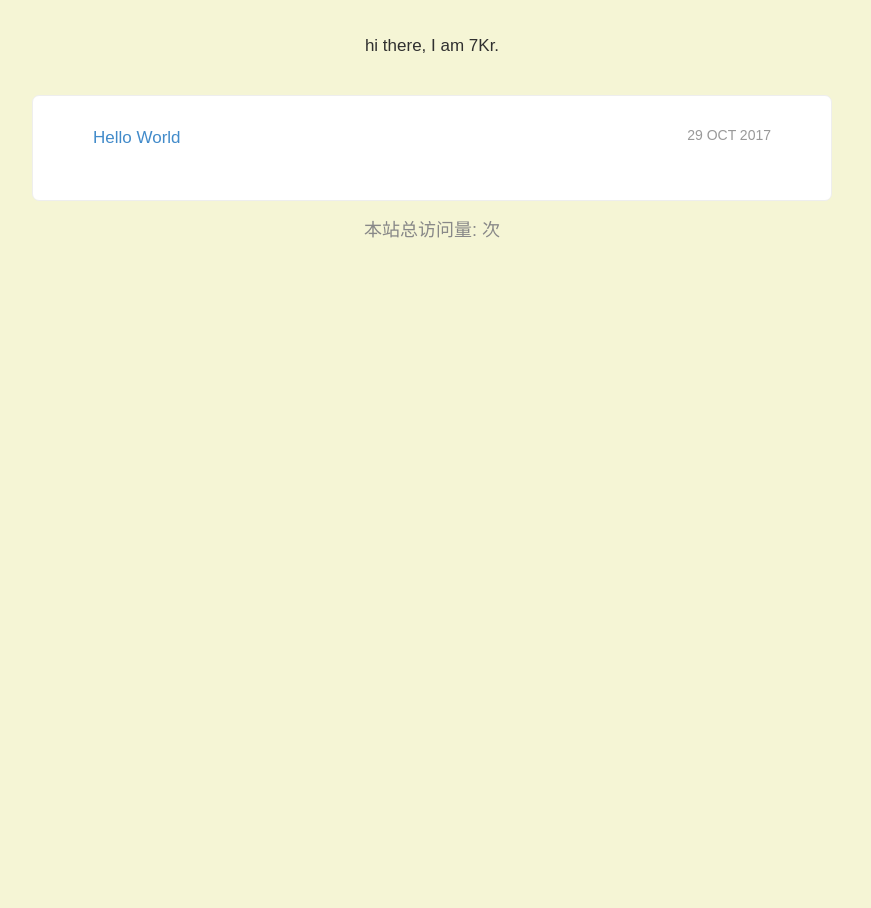
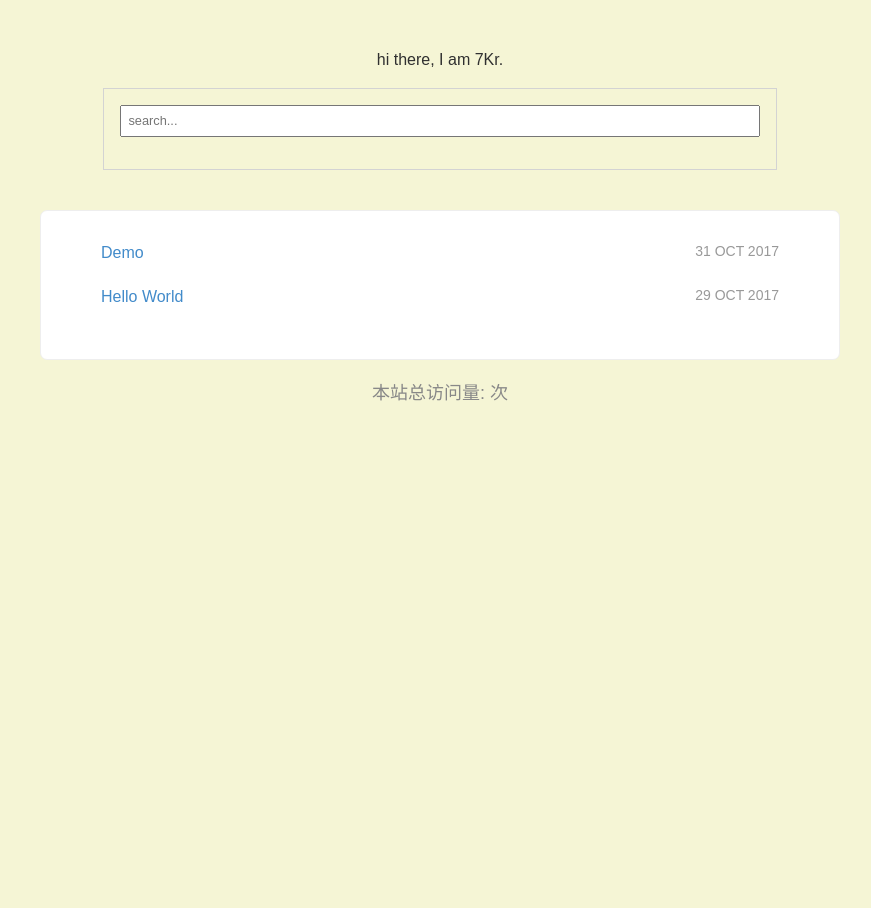
Before and after one commit to 7kr/7kr.github.io, a Jekyll site: the page built from index.html, in a window 1280 px wide. Shown: the whole page, without its empty margins (208-1079 px from the left). Built offline with Jekyll 4.4.1, drawn with Linux system fonts in a browser that asks for light colours; comment, search, counter and statistics services are not loaded.

Commit message:
update base scss syn and search input without npm

```diff
--- a/_config.yml
+++ b/_config.yml
@@ -13,19 +13,6 @@
 # you will see them accessed via {{ site.title }}, {{ site.email }}, and so on.
 # You can create any custom variable you would like, and they will be accessible
 # in the templates via {{ site.myvariable }}.
-title: 7Kr
-email: openkr@aliyun.com
-description: >- # this means to ignore newlines until "baseurl:"
-  do better today
-baseurl: "/7kr.github.io" # the subpath of your site, e.g. /blog
-url: "" # the base hostname & protocol for your site, e.g. http://example.com
-github_username:  7Kr
-
-# Build settings
-markdown: kramdown
-# theme: minima
-plugins:
-  - jekyll-feed
 
 # Exclude from processing.
 # The following items will not be processed, by default. Create a custom list
@@ -40,5 +27,20 @@ plugins:
 #   - vendor/ruby/
 
 # define my blog config
+title: 7Kr
+email: openkr@aliyun.com
+description: >- # this means to ignore newlines until "baseurl:"
+  do better today
+baseurl: "/7kr.github.io" # the subpath of your site, e.g. /blog
+url: "" # the base hostname & protocol for your site, e.g. http://example.com
+github_username:  7Kr
+# Build settings
+markdown: kramdown
+# theme: minima
+plugins:
+  - jekyll-feed
+# jekyll sass
 sass:
     sass_dir: _sass
+ # This will require each of these gems automatically.
+gems: []
--- a/_includes/footer.html
+++ b/_includes/footer.html
@@ -0,0 +1,4 @@
+<footer class="footer_pv">
+  <!-- <p>Total <span id="busuanzi_value_site_pv"></span> views，您是本站的第<span id="busuanzi_value_site_uv"></span>个小伙伴，<span id="busuanzi_value_page_pv"></span> Hits</p><br/> -->
+  <span id="busuanzi_container_site_pv">本站总访问量: <span id="busuanzi_value_site_pv"></span>次</span>
+</footer>
--- /dev/null
+++ b/_includes/head.html
@@ -0,0 +1,33 @@
+<head>
+  <meta charset="utf-8">
+  <meta name="viewport" content="width=device-width initial-scale=1" />
+  <meta http-equiv="X-UA-Compatible" content="IE=edge">
+  <meta name="viewport" content="width=device-width initial-scale=1, maximum-scale=1, user-scalable=no" />
+  <title>{% if page.title %}{{ page.title }}{% else %}{{ site.title }}{% endif %}</title>
+  <meta name="description" content="{{ site.description }}">
+
+  <link rel="stylesheet" href="{{ "/css/main.css" | prepend: site.baseurl }}">
+  <!-- <link rel="canonical" href="{{ page.url | replace:'index.html','' | prepend: site.baseurl | prepend: site.url }}"> -->
+  <!-- pv -->
+  <script async src="//dn-lbstatics.qbox.me/busuanzi/2.3/busuanzi.pure.mini.js"></script>
+  <!-- search -->
+  <script src="https://cdn.bootcss.com/simple-jekyll-search/1119c1a/jekyll-search.min.js"></script>
+
+  <style type="text/css">
+    #search-demo-container {
+      max-width: 40em;
+      padding: 1em;
+      margin: 1em auto;
+      border: 1px solid lightgrey;
+    }
+    #search-input {
+      display: inline-block;
+      padding: .5em;
+      width: 100%;
+      font-size: 0.8em;
+      -webkit-box-sizing: border-box;
+      -moz-box-sizing: border-box;
+      box-sizing: border-box;
+    }
+  </style>
+</head>
--- /dev/null
+++ b/_includes/header.html
@@ -0,0 +1,6 @@
+<header>
+    <div id="bg-imgs">
+      <a class="logo"></a>
+      <p>hi there, I am 7Kr.</p>
+    </div>
+  </header>
--- a/_layouts/default.html
+++ b/_layouts/default.html
@@ -1,24 +1,21 @@
 <!DOCTYPE html>
   <html>
-    <head>
-      <meta http-equiv="content-type" content="text/html; charset=utf-8" />
-      <link rel="stylesheet" href="{{ site.baseurl }}//css/main.css">
-      <script async src="//dn-lbstatics.qbox.me/busuanzi/2.3/busuanzi.pure.mini.js"></script>
-      <title>{{ page.title }}</title>
-    </head>
+
+    {% include head.html %}
+
     <body>
-      <header>
-        <div id="bg-imgs">
-          <a class="logo"></a>
-          <p>hi there, I am 7Kr.</p>
-        </div>
-      </header>
+
+      {% include header.html %}
+
+      <div id="search-demo-container">
+          <input type="text" id="search-input" placeholder="search...">
+          <ul id="results-container"></ul>
+      </div>
+
       <div id="container">
         {{ content }}
       </div>
-      <footer class="footer_pv">
-        <!-- <p>Total <span id="busuanzi_value_site_pv"></span> views，您是本站的第<span id="busuanzi_value_site_uv"></span>个小伙伴，<span id="busuanzi_value_page_pv"></span> Hits</p><br/> -->
-        <span id="busuanzi_container_site_pv">本站总访问量: <span id="busuanzi_value_site_pv"></span>次</span>
-      </footer>
+
+      {% include footer.html %}
     </body>
   </html>
--- /dev/null
+++ b/_plugins/simple_search_filter.rb
@@ -0,0 +1,19 @@
+module Jekyll
+  module CharFilter
+    def remove_chars(input)
+      input.gsub! '\\','&#92;'
+      input.gsub! /\t/, '    '
+      input.strip_control_and_extended_characters
+    end
+  end
+end
+
+Liquid::Template.register_filter(Jekyll::CharFilter)
+
+class String
+  def strip_control_and_extended_characters()
+    chars.each_with_object("") do |char, str|
+      str << char if char.ascii_only? and char.ord.between?(32,126)
+    end
+  end
+end
--- /dev/null
+++ b/_sass/_base.scss
@@ -0,0 +1,30 @@
+// Firstly, Use Normalize.css to Reset style.
+
+// Our variables
+$base-font-family: "Arial","Microsoft YaHei","黑体","宋体",sans-serif;
+$base-font-size: 16px;
+$small-font-size:  $base-font-size * 0.875;
+$base-line-height: 1.5;
+$base-font-color: #303030;
+$base-font-weight: 400;
+$base-font-border: 800;
+
+$full-width: 100%;
+// $background-color: #fdfdfd;
+$background-color: #f5f5d5;
+
+$grey-color:       #828282;
+$grey-color-light: lighten($grey-color, 40%);
+$grey-color-dark:  darken($grey-color, 25%);
+
+$screen-sm-min: 768px;  // pad: >=768px
+$screen-md-min: 992px;  // middle screen: >=992px
+$screen-lg-min: 1200px; // large screen: >=1200px
+
+$content-width: 800px;
+
+@mixin media-query($screen-sm-min) {
+  @media screen and (max-width: $screen-sm-min) {
+      @content;
+  }
+}
--- a/_sass/styles.scss
+++ b/_sass/_style.scss
@@ -5,15 +5,13 @@ html, body {
   height: 100%;
 }
 body {
-  background: #f5f5d5;
-  width: 100%;
-  color: #303030;
-  font-family: "Arial","Microsoft YaHei","黑体","宋体",sans-serif;
-  font-weight: 400;
-  font-size: 17px;
-  line-height: 19px;
-  padding: 0;
-  margin: 0;
+  background: $background-color;
+  width: $full-width;
+  color: $base-font-color;
+  font-family: $base-font-family;
+  font-weight: $base-font-weight;
+  font-size: $base-font-size;
+  line-height: $base-line-height;
 }
 header {
   text-align: center;
--- a/css/main.scss
+++ b/css/main.scss
@@ -1,5 +1,7 @@
 ---
+# Only the main Sass file needs front matter (the dashes are enough)
 ---
+@charset "utf-8";
 
-// Imports
-@import "styles";
+// Import partials from `sass_dir` (defaults to `_sass`)
+@import '_base', '_style';
--- a/index.html
+++ b/index.html
@@ -7,7 +7,8 @@
     {% for post in site.posts %}
       <li>
           <small class="datetime muted">{{ post.date | date_to_string }}</small>
-          <a href="{{ site.baseurl }}{{ post.url }}">{{ post.title }}</a>
+          <!-- <a href="{{ site.baseurl }}{{ post.url }}">{{ post.title }}</a> -->
+          <a href="{{ post.url | prepend: site.baseurl }}">{{ post.title }}</a>
         </li>
     {% endfor %}
   </ul>
```
Also changed, not shown: _posts/2017-10-31-demo.markdown (added, +8 -0 lines), search.json (added, +14 -0 lines).
